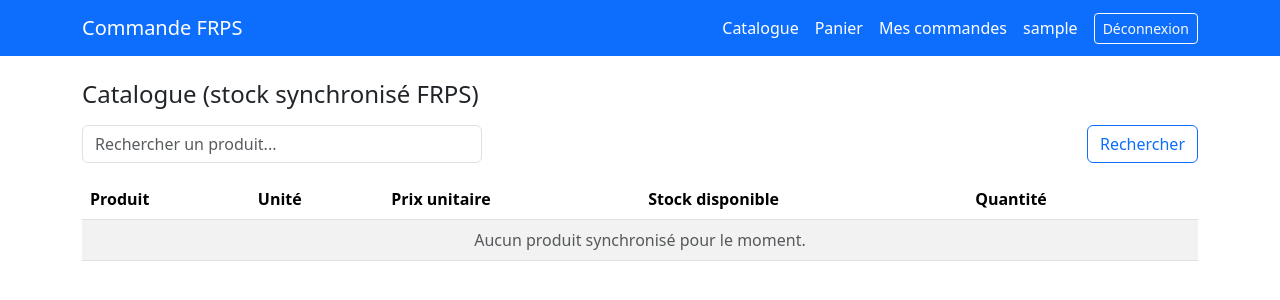
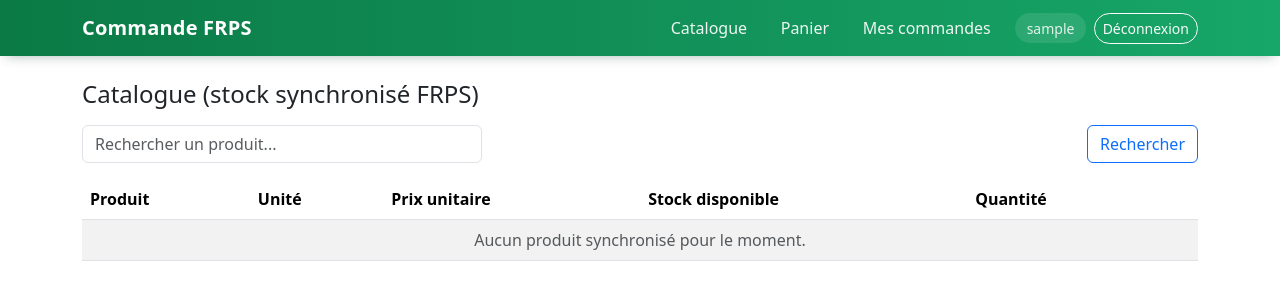
Before and after one commit to mohamadou6/frps-commande, a Django app: page /catalogue/ in a window 1280 px wide. Shown: the top 300 px of the page. Run offline with Django 5.2, Linux system fonts and the light colour scheme; the visitor is signed in with stand-in values (Sample User, id 1); data that the repository does not hold is empty.

Commit message:
Navbar en dégradé vert avec effets de survol
Fond dégradé vert (au lieu du bleu Bootstrap par défaut), liens en pilule
blanche translucide au survol, badge nom d'utilisateur arrondi, bouton
Déconnexion qui se remplit en blanc au survol.

```diff
--- a/templates/base.html
+++ b/templates/base.html
@@ -5,28 +5,67 @@
     <meta name="viewport" content="width=device-width, initial-scale=1">
     <title>{% block title %}Commande FRPS{% endblock %}</title>
     <link href="https://cdn.jsdelivr.net/npm/bootstrap@5.3.3/dist/css/bootstrap.min.css" rel="stylesheet">
+    <style>
+        .app-navbar {
+            background: linear-gradient(90deg, #0b7a45 0%, #12925a 55%, #17a768 100%);
+            box-shadow: 0 4px 14px -6px rgba(6, 60, 35, 0.45);
+        }
+        .app-navbar .navbar-brand {
+            font-weight: 700;
+            letter-spacing: .2px;
+        }
+        .app-navbar .nav-link {
+            position: relative;
+            color: rgba(255, 255, 255, 0.92) !important;
+            padding: .4rem .8rem !important;
+            border-radius: 999px;
+            transition: background-color .18s ease, color .18s ease, transform .18s ease;
+        }
+        .app-navbar .nav-link:hover,
+        .app-navbar .nav-link:focus {
+            background-color: rgba(255, 255, 255, 0.16);
+            color: #ffffff !important;
+            transform: translateY(-1px);
+        }
+        .app-navbar .user-pill {
+            color: rgba(255, 255, 255, 0.85);
+            font-size: .875rem;
+            padding: .3rem .7rem;
+            border-radius: 999px;
+            background: rgba(255, 255, 255, 0.1);
+        }
+        .app-navbar .btn-outline-light {
+            border-radius: 999px;
+            transition: background-color .18s ease, color .18s ease, transform .18s ease;
+        }
+        .app-navbar .btn-outline-light:hover {
+            background-color: #ffffff;
+            color: #0b7a45;
+            transform: translateY(-1px);
+        }
+    </style>
     {% block extra_head %}{% endblock %}
 </head>
 <body>
 {% if user.is_authenticated %}
-<nav class="navbar navbar-expand-lg navbar-dark bg-primary mb-4">
+<nav class="navbar navbar-expand-lg navbar-dark app-navbar mb-4">
     <div class="container">
-        <a class="navbar-brand" href="{% if not user.is_formation_sanitaire %}{% url 'notifications:liste' %}{% else %}{% url 'catalogue:liste' %}{% endif %}">Commande FRPS</a>
-        <div class="d-flex align-items-center gap-3">
+        <a class="navbar-brand text-white" href="{% if not user.is_formation_sanitaire %}{% url 'notifications:liste' %}{% else %}{% url 'catalogue:liste' %}{% endif %}">Commande FRPS</a>
+        <div class="d-flex align-items-center gap-2">
             {% if user.is_formation_sanitaire or user.is_admin_frps %}
-            <a class="nav-link text-white d-inline" href="{% url 'catalogue:liste' %}">Catalogue</a>
+            <a class="nav-link d-inline" href="{% url 'catalogue:liste' %}">Catalogue</a>
             {% endif %}
             {% if user.is_formation_sanitaire %}
-            <a class="nav-link text-white d-inline" href="{% url 'commandes:panier' %}">Panier</a>
-            <a class="nav-link text-white d-inline" href="{% url 'commandes:historique' %}">Mes commandes</a>
+            <a class="nav-link d-inline" href="{% url 'commandes:panier' %}">Panier</a>
+            <a class="nav-link d-inline" href="{% url 'commandes:historique' %}">Mes commandes</a>
             {% endif %}
             {% if not user.is_formation_sanitaire %}
-            <a class="nav-link text-white d-inline" href="{% url 'notifications:liste' %}">
+            <a class="nav-link d-inline" href="{% url 'notifications:liste' %}">
                 Notifications
                 {% if notifications_non_lues_count %}<span class="badge bg-danger">{{ notifications_non_lues_count }}</span>{% endif %}
             </a>
             {% endif %}
-            <span class="text-white">{{ user.formation_sanitaire.nom|default:user.username }}</span>
+            <span class="user-pill ms-1">{{ user.formation_sanitaire.nom|default:user.username }}</span>
             <form method="post" action="{% url 'logout' %}" class="mb-0">
                 {% csrf_token %}
                 <button class="btn btn-sm btn-outline-light" type="submit">Déconnexion</button>
```
